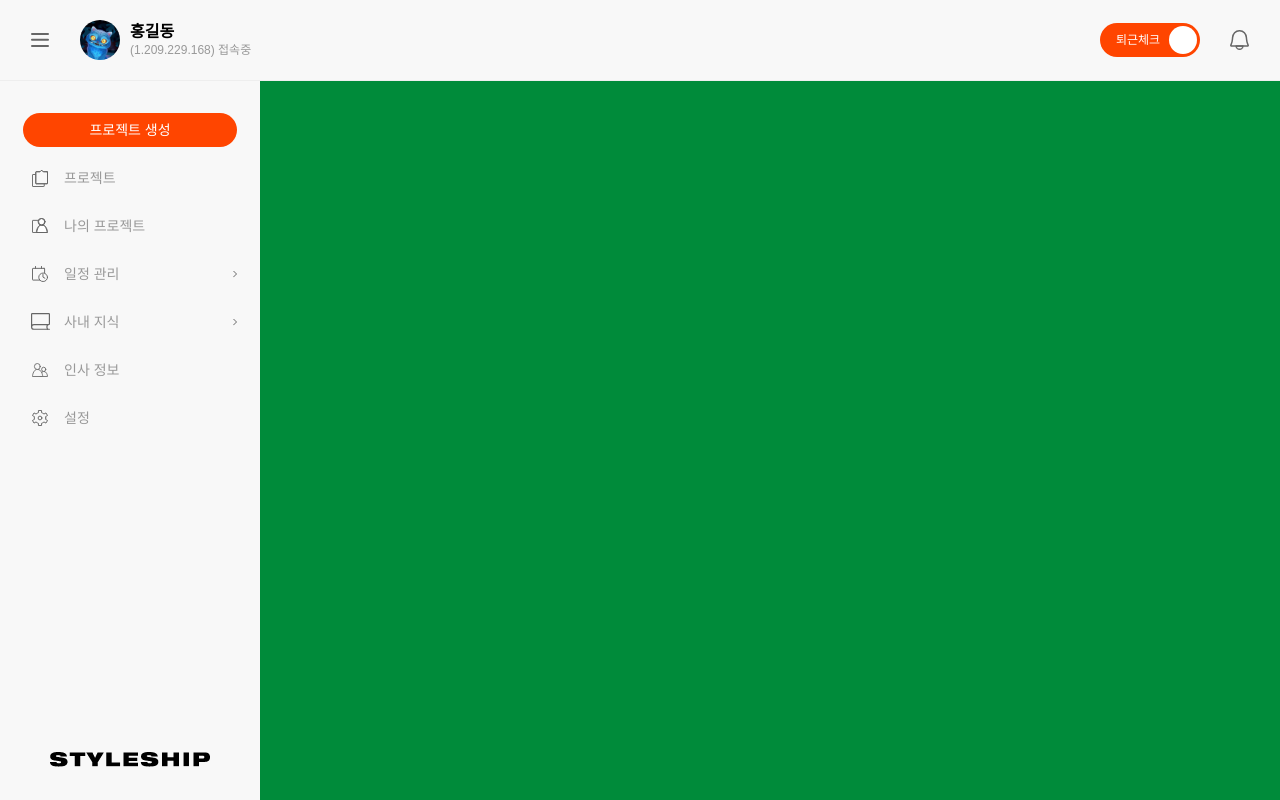
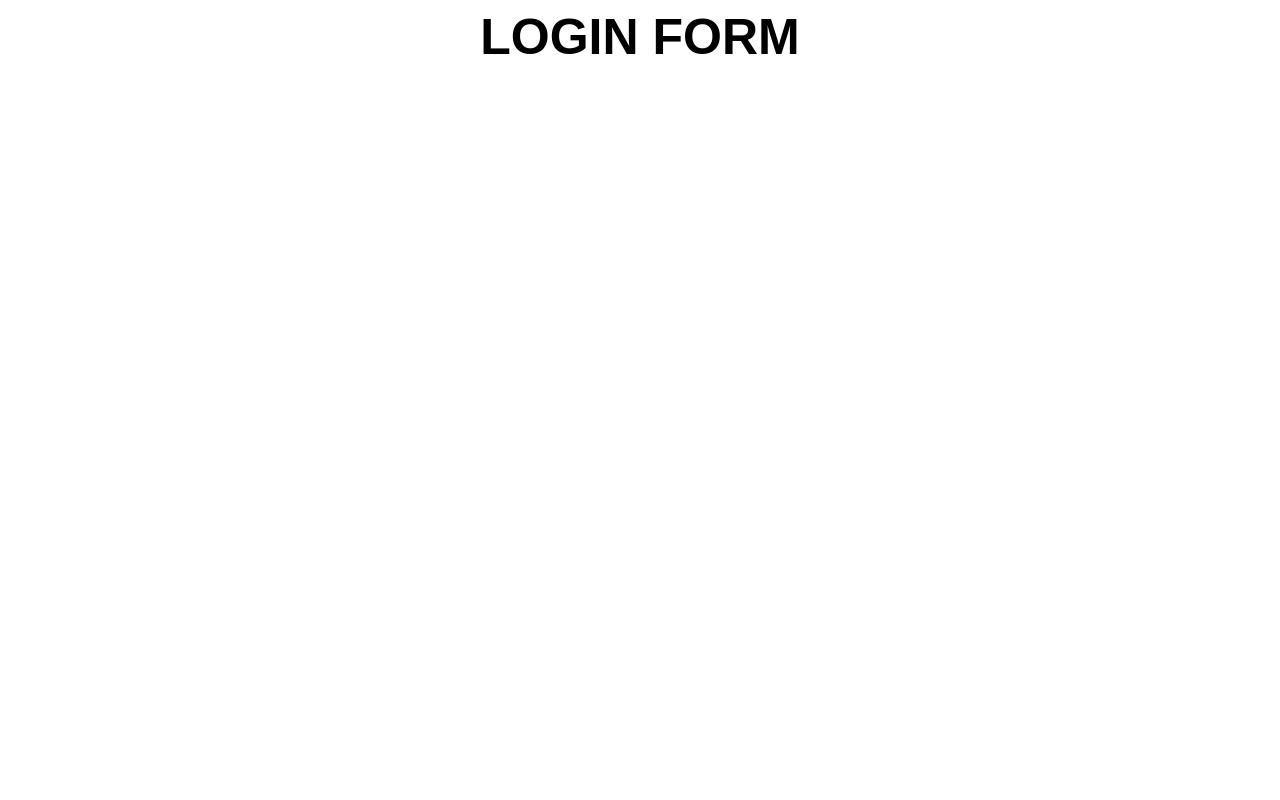
Before and after one commit to shera-styleship/react-v1, a React (Vite) app in the folder BMS/: page /login in a window 1280 px wide. Built offline with nearby package versions, Linux system fonts and the light colour scheme; a web font is replaced by a local one.

Commit message:
Add files via upload

```diff
--- a/BMS/src/App.jsx
+++ b/BMS/src/App.jsx
@@ -1,10 +1,8 @@
 import "./App.css";
 
-import LogoStyleship from "./assets/common/logo_styleship.png";
-import ProfileImg from "./assets/profile-img.JPG";
-
-import { useState } from "react";
-import { Routes, Route, NavLink } from "react-router-dom";
+import { Routes, Route } from "react-router-dom";
+import AppLayout from "./layouts/AppLayout";
+import AuthLayout from "./layouts/AuthLayout";
 
 import Home from "./pages/Home";
 import Project from "./pages/Project";
@@ -13,145 +11,19 @@ import Schedule from "./pages/Schedule";
 import Knowledge from "./pages/Knowledge";
 import Hr from "./pages/Hr";
 import Setting from "./pages/Setting";
+import Login from "./pages/Login";
 
 function App() {
-  const [lnbToggle, setLnbToggle] = useState(true);
-  const [attendanceToggle, setAttendanceToggle] = useState(true);
+  return (
+    <Routes>
+      {/* 로그인 전용 레이아웃 */}
+      <Route element={<AuthLayout />}>
+        <Route path="/login" element={<Login />} />
+      </Route>
+      {/* //로그인 전용 레이아웃 */}
 
-  const lnbToggleButton = () => {
-    setLnbToggle((on) => !on);
-  };
-
-  const attendanceToggleButton = () => {
-    setAttendanceToggle((on) => !on);
-  };
-
-  return (
-    <div className={`Wrap ${lnbToggle ? "" : "lnb-off"}`}>
-      {/* HEADER */}
-      <header className="Header">
-        {/* LNB, PROFILE */}
-        <div>
-          <button className="lnb-button" onClick={lnbToggleButton}>
-            LNB Toggle Button
-          </button>
-
-          <div className="profile-box">
-            <div className="profile-img">
-              <img src={ProfileImg} alt="" />
-            </div>
-            <div className="profile-info">
-              <p className="profile-name">홍길동</p>
-              <p className="profile-status">(1.209.229.168) 접속중</p>
-            </div>
-          </div>
-        </div>
-        {/* //LNB, PROFILE */}
-
-        {/* 출퇴근 체크, 알림 */}
-        <div>
-          <button
-            className={`attendance-button ${
-              attendanceToggle ? "attendance-active" : ""
-            }`}
-            onClick={attendanceToggleButton}
-          >
-            {`${attendanceToggle ? "퇴근체크" : "출근체크"}`}
-          </button>
-          <button className={`alarm-button alarm-active`}>알림</button>
-        </div>
-        {/* //출퇴근 체크, 알림 */}
-      </header>
-      {/* //HEADER */}
-
-      <div className="ContentWrap">
-        {/* LNB */}
-        <nav className="Lnb">
-          <ul className="button-list">
-            <li className="project-write">
-              <button>
-                <span className="button-icon icon-pencil"></span>
-
-                <span className="button-name">프로젝트 생성</span>
-              </button>
-            </li>
-            <li>
-              <NavLink
-                to="/Project"
-                className={({ isActive }) => `${isActive ? "lnb-on" : ""}`}
-              >
-                <span className="button-icon icon-project"></span>
-
-                <span className="button-name">프로젝트</span>
-              </NavLink>
-            </li>
-            <li>
-              <NavLink
-                to="/MyProject"
-                className={({ isActive }) => `${isActive ? "lnb-on" : ""}`}
-              >
-                <span className="button-icon icon-myProject"></span>
-
-                <span className="button-name">나의 프로젝트</span>
-              </NavLink>
-            </li>
-            <li>
-              <NavLink
-                to="/Schedule"
-                className={({ isActive }) =>
-                  `arrow-right ${isActive ? "lnb-on" : ""}`
-                }
-              >
-                <span className="button-icon icon-schedule"></span>
-
-                <span className="button-name">일정 관리</span>
-              </NavLink>
-            </li>
-            <li>
-              <NavLink
-                to="/Knowledge"
-                className={({ isActive }) =>
-                  `arrow-right ${isActive ? "lnb-on" : ""}`
-                }
-              >
-                <span className="button-icon icon-knowledge"></span>
-
-                <span className="button-name">사내 지식</span>
-              </NavLink>
-            </li>
-            <li>
-              <NavLink
-                to="/Hr"
-                className={({ isActive }) => `${isActive ? "lnb-on" : ""}`}
-              >
-                <span className="button-icon icon-hr"></span>
-
-                <span className="button-name">인사 정보</span>
-              </NavLink>
-            </li>
-            <li>
-              <NavLink
-                to="/Setting"
-                className={({ isActive }) => `${isActive ? "lnb-on" : ""}`}
-              >
-                <span className="button-icon icon-setting"></span>
-
-                <span className="button-name">설정</span>
-              </NavLink>
-            </li>
-          </ul>
-
-          <div className="logo-styleship">
-            <NavLink to="/">
-              <img src={LogoStyleship} alt="" />
-            </NavLink>
-          </div>
-        </nav>
-        {/* //LNB */}
-
-        {/* CONTENTS */}
-        <div className="Contents">
-          <Routes>
+      {/* 공용 레이아웃 */}
+      <Route element={<AppLayout />}>
         <Route path="/" element={<Home />} />
         <Route path="/Project" element={<Project />} />
         <Route path="/MyProject" element={<MyProject />} />
@@ -159,11 +31,9 @@ function App() {
         <Route path="/Knowledge" element={<Knowledge />} />
         <Route path="/Hr" element={<Hr />} />
         <Route path="/Setting" element={<Setting />} />
+      </Route>
+      {/* //공용 레이아웃 */}
     </Routes>
-        </div>
-        {/* //CONTENTS */}
-      </div>
-    </div>
   );
 }
 
--- /dev/null
+++ b/BMS/src/layouts/AppLayout.jsx
@@ -0,0 +1,139 @@
+import { useState } from "react";
+import { NavLink, Outlet } from "react-router-dom";
+import LogoStyleship from "../assets/common/logo_styleship.png";
+import ProfileImg from "../assets/profile-img.JPG";
+
+function AppLayout() {
+  const [lnbToggle, setLnbToggle] = useState(true);
+  const [attendanceToggle, setAttendanceToggle] = useState(true);
+
+  const lnbToggleButton = () => setLnbToggle((on) => !on);
+  const attendanceToggleButton = () => setAttendanceToggle((on) => !on);
+
+  return (
+    <div className={`Wrap ${lnbToggle ? "" : "lnb-off"}`}>
+      {/* HEADER */}
+      <header className="Header">
+        {/* LNB, PROFILE */}
+        <div>
+          <button className="lnb-button" onClick={lnbToggleButton}>
+            LNB Toggle Button
+          </button>
+
+          <div className="profile-box">
+            <div className="profile-img">
+              <img src={ProfileImg} alt="" />
+            </div>
+            <div className="profile-info">
+              <p className="profile-name">홍길동</p>
+              <p className="profile-status">(1.209.229.168) 접속중</p>
+            </div>
+          </div>
+        </div>
+        {/* //LNB, PROFILE */}
+
+        {/* 출퇴근 체크, 알림 */}
+        <div>
+          <button
+            className={`attendance-button ${
+              attendanceToggle ? "attendance-active" : ""
+            }`}
+            onClick={attendanceToggleButton}
+          >
+            {attendanceToggle ? "퇴근체크" : "출근체크"}
+          </button>
+          <button className="alarm-button alarm-active">알림</button>
+        </div>
+        {/* //출퇴근 체크, 알림 */}
+      </header>
+      {/* //HEADER */}
+
+      <div className="ContentWrap">
+        {/* LNB */}
+        <nav className="Lnb">
+          <ul className="button-list">
+            <li className="project-write">
+              <button>
+                <span className="button-icon icon-pencil"></span>
+                <span className="button-name">프로젝트 생성</span>
+              </button>
+            </li>
+            <li>
+              <NavLink
+                to="/Project"
+                className={({ isActive }) => (isActive ? "lnb-on" : "")}
+              >
+                <span className="button-icon icon-project"></span>
+                <span className="button-name">프로젝트</span>
+              </NavLink>
+            </li>
+            <li>
+              <NavLink
+                to="/MyProject"
+                className={({ isActive }) => (isActive ? "lnb-on" : "")}
+              >
+                <span className="button-icon icon-myProject"></span>
+                <span className="button-name">나의 프로젝트</span>
+              </NavLink>
+            </li>
+            <li>
+              <NavLink
+                to="/Schedule"
+                className={({ isActive }) =>
+                  `arrow-right ${isActive ? "lnb-on" : ""}`
+                }
+              >
+                <span className="button-icon icon-schedule"></span>
+                <span className="button-name">일정 관리</span>
+              </NavLink>
+            </li>
+            <li>
+              <NavLink
+                to="/Knowledge"
+                className={({ isActive }) =>
+                  `arrow-right ${isActive ? "lnb-on" : ""}`
+                }
+              >
+                <span className="button-icon icon-knowledge"></span>
+                <span className="button-name">사내 지식</span>
+              </NavLink>
+            </li>
+            <li>
+              <NavLink
+                to="/Hr"
+                className={({ isActive }) => (isActive ? "lnb-on" : "")}
+              >
+                <span className="button-icon icon-hr"></span>
+                <span className="button-name">인사 정보</span>
+              </NavLink>
+            </li>
+            <li>
+              <NavLink
+                to="/Setting"
+                className={({ isActive }) => (isActive ? "lnb-on" : "")}
+              >
+                <span className="button-icon icon-setting"></span>
+                <span className="button-name">설정</span>
+              </NavLink>
+            </li>
+          </ul>
+
+          <div className="logo-styleship">
+            <NavLink to="/">
+              <img src={LogoStyleship} alt="logo" />
+            </NavLink>
+          </div>
+        </nav>
+        {/* //LNB */}
+
+        {/* CONTENTS */}
+        <div className="Contents">
+          <Outlet />
+        </div>
+        {/* //CONTENTS */}
+      </div>
+    </div>
+  );
+}
+
+export default AppLayout;
--- /dev/null
+++ b/BMS/src/layouts/AuthLayout.jsx
@@ -0,0 +1,11 @@
+import { Outlet } from "react-router-dom";
+
+function AuthLayout() {
+  return (
+    <div className="AuthWrap">
+      <Outlet />
+    </div>
+  );
+}
+
+export default AuthLayout;
--- a/BMS/src/pages/Home.jsx
+++ b/BMS/src/pages/Home.jsx
@@ -1,8 +1,14 @@
+import { Link } from "react-router-dom";
+
 const Home = () => {
   return (
     <p>
       홈<br />
       왼쪽 하단 로고 누르면 홈 이동
+      <br />
+      <Link to="/Login" style={{ color: "gold", textDecoration: "underline" }}>
+        로그인 화면으로 이동
+      </Link>
     </p>
   );
 };
--- /dev/null
+++ b/BMS/src/pages/Login.jsx
@@ -0,0 +1,17 @@
+const Login = () => {
+  return (
+    <div className="">
+      <p
+        style={{
+          fontWeight: "700",
+          fontSize: "50px",
+          textAlign: "center",
+        }}
+      >
+        LOGIN FORM
+      </p>
+    </div>
+  );
+};
+
+export default Login;
```
Lines whose indentation alone changed are shown as unchanged.
